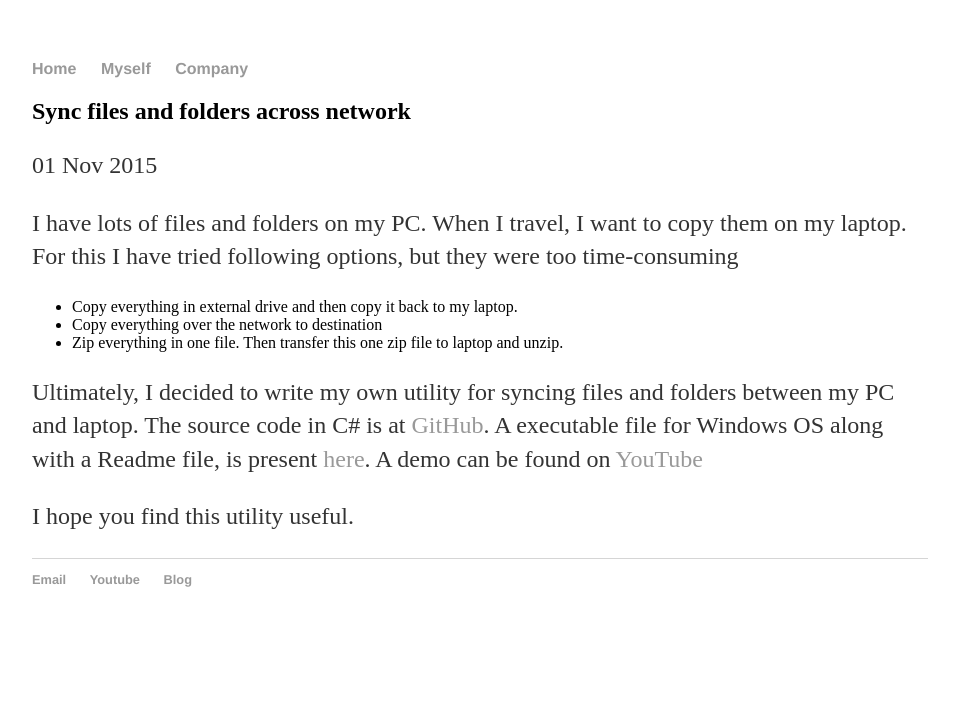
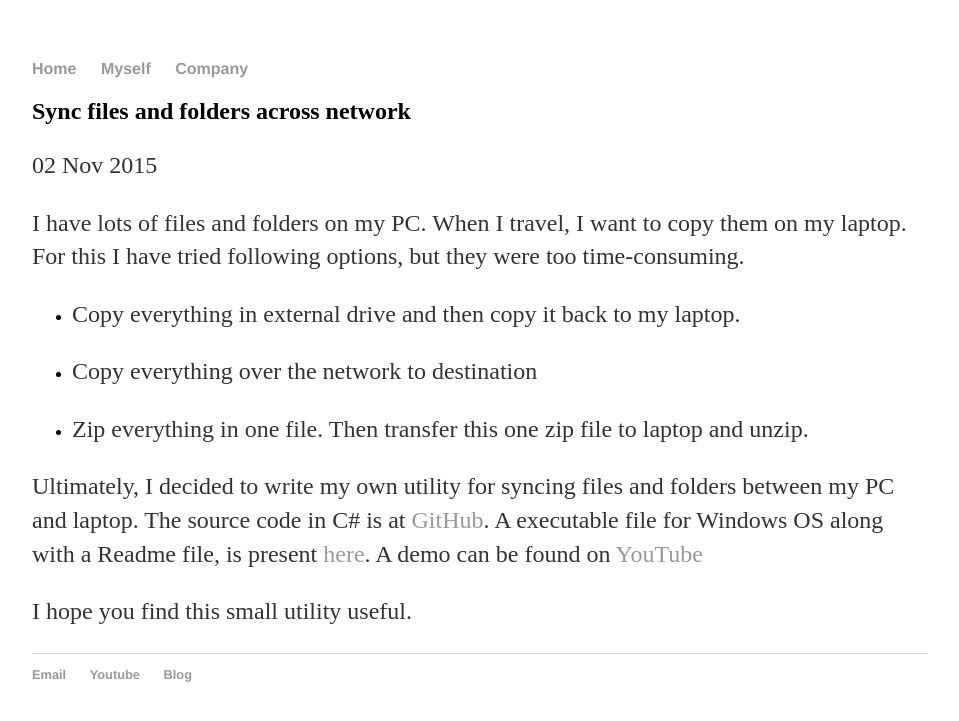
Before and after one commit to vijaynathani/vijaynathani.github.io, a Jekyll site: the page built from _posts/2015-11-02-sync-folders-across-network.md, in a window 1280 px wide. Shown: the top 721 px of the page, without its empty margins (160-1119 px from the left). Built offline with Jekyll 4.4.1, drawn with Linux system fonts in a browser that asks for light colours.

Commit message:
syntax change in one post

```diff
--- a/_posts/2015-11-02-sync-folders-across-network.md
+++ b/_posts/2015-11-02-sync-folders-across-network.md
@@ -1,13 +1,15 @@
 ---
 layout: post
 title: Sync files and folders across network
-date: 2015-11-01
+date: 2015-11-02
 ---
-I have lots of files and folders on my PC. When I travel, I want to copy them on my laptop. For this I have tried following options, but they were too time-consuming
+I have lots of files and folders on my PC. When I travel, I want to copy them on my laptop. For this I have tried following options, but they were too time-consuming.
+
 * Copy everything in external drive and then copy it back to my laptop.
+
 * Copy everything over the network to destination
+
 * Zip everything in one file. Then transfer this one zip file to laptop and unzip.
-
 
 Ultimately, I decided to write my own utility for syncing files and folders between my PC and laptop.
 The source code in C# is at [GitHub](https://github.com/vijaynathani/SyncFolders).
@@ -15,4 +17,4 @@ A executable file for Windows OS along with a Readme file, is present [here](htt
 A demo can be found on [YouTube](https://sites.google.com/site/nathanivijay/sync-folders-over-network
 )
 
-I hope you find this utility useful.
+I hope you find this small utility useful.
```
